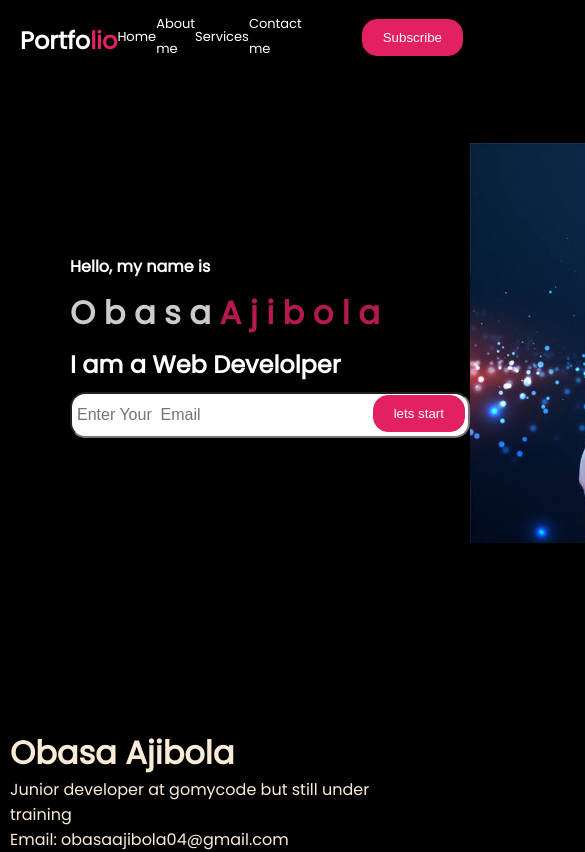
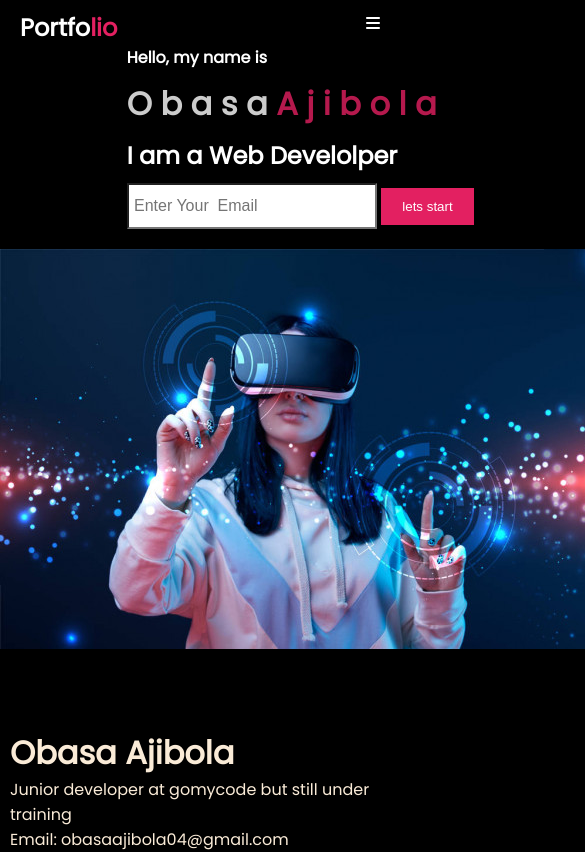
Before and after one commit to jib2004/Portifolio2, a plain HTML site: page index.html in a window 390 px wide. Shown: the top 852 px of the page, 585 px wide, since content can reach past the window. Drawn offline with Linux system fonts and the light colour scheme.

Commit message:
Added media query

```diff
--- a/index.html
+++ b/index.html
@@ -7,6 +7,7 @@
     <link rel="stylesheet" href="style.css">
     <link rel="preconnect" href="https://fonts.googleapis.com">
 <link rel="preconnect" href="https://fonts.gstatic.com" crossorigin>
+<link rel="stylesheet" href="https://cdnjs.cloudflare.com/ajax/libs/font-awesome/6.3.0/css/all.min.css" integrity="sha512-SzlrxWUlpfuzQ+pcUCosxcglQRNAq/DZjVsC0lE40xsADsfeQoEypE+enwcOiGjk/bSuGGKHEyjSoQ1zVisanQ==" crossorigin="anonymous" referrerpolicy="no-referrer" />
 <link href="https://fonts.googleapis.com/css2?family=Josefin+Sans:wght@400;700&family=Poppins:wght@100;300;400&display=swap" rel="stylesheet">
 <!-- <link rel="stylesheet" href="https://cdn.jsdelivr.net/npm/bootstrap@4.3.1/dist/css/bootstrap.min.css" integrity="sha384-ggOyR0iXCbMQv3Xipma34MD+dH/1fQ784/j6cY/iJTQUOhcWr7x9JvoRxT2MZw1T" crossorigin="anonymous"> -->
     <title>Portfolio</title>
@@ -25,6 +26,10 @@
             </ul>
             <div class="subscribe-container">
             <button class="subscribe" data-tool="To join my monthly live classes for free">Subscribe</button>
+        </div>
+
+        <div class="icon_div">
+            <i class="fa-solid fa-bars"></i>
         </div>
         </nav>
 
--- a/style.css
+++ b/style.css
@@ -120,6 +120,10 @@ nav h1 span{
 
 .subscribe:hover::before{
     visibility:visible;
+}
+
+.icon_div{
+    display: none;
 }
 
 .description{
@@ -359,3 +363,91 @@ footer ul {
    justify-content: center;
    justify-content: space-around;
 }
+
+
+@media (max-width:576px) {
+    body{
+        overflow-x: hidden;
+    }
+
+    .list-container,.subscribe-container{
+        display: none;
+    }
+
+    nav{
+        /* border: 1px solid; */
+
+
+    }
+
+    nav h1{
+        flex-basis: 50%;
+    }
+
+    .intro_container{
+        /* border: 10px solid; */
+        width: max-content;
+        margin: 0 auto;
+        margin-bottom: 20px;
+    }
+
+    .intro_container h1{
+        /* border: 10px solid; */
+        width: max-content;
+
+    }
+
+    .intro_container h4{
+        /* border: 10px solid; */
+        width: max-content;
+
+    }
+
+    .icon_div{
+        display: flex;
+        /* border: 1px solid; */
+        padding: 10px;
+        justify-content: end;
+        flex-basis: 50%;
+    }
+
+    .description{
+        display: grid;
+        /* border: 1px solid; */
+        position: static;
+        /* padding-left: 10px; */
+        margin-bottom: 20px;
+        /* width: max-content; */
+    }
+    .email_container{
+        /* border: 1px solid; */
+        width: max-content;
+    }
+
+    .email_container > input[type="email"]{
+        width: 250px;
+        margin-right: 0;
+        border-top-right-radius:0;
+    border-bottom-left-radius:0;
+    border-bottom-right-radius:0;
+    border-top-left-radius:0;
+
+    }
+
+
+    .email_container  a button{
+        position: static;
+        border-top-right-radius:0;
+        border-bottom-left-radius:0;
+        border-bottom-right-radius:0;
+        border-top-left-radius: 0;
+    }
+
+    .image_container{
+        width: 100%;
+    }
+
+    td{
+        padding: 5px;
+    }
+}
```
